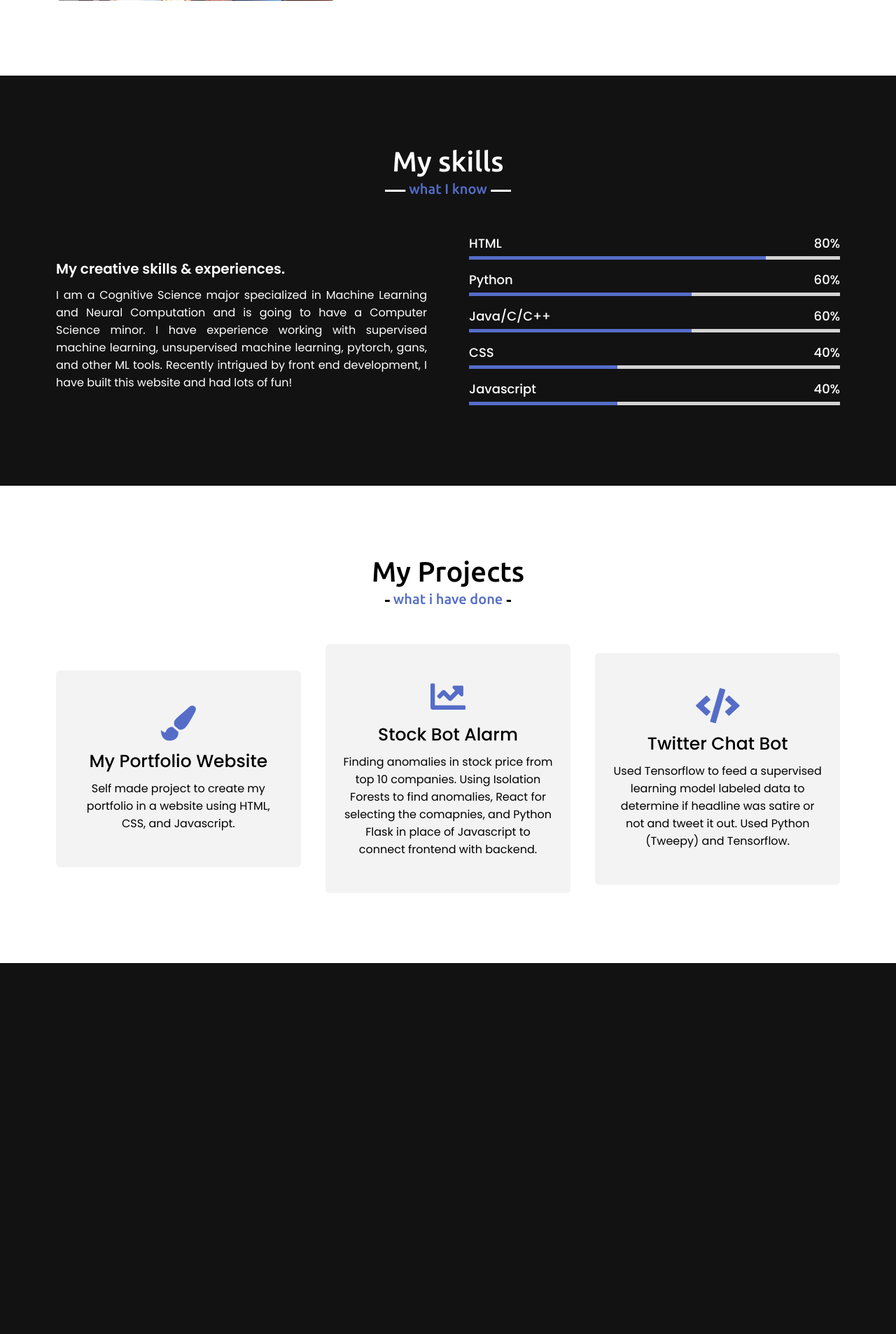
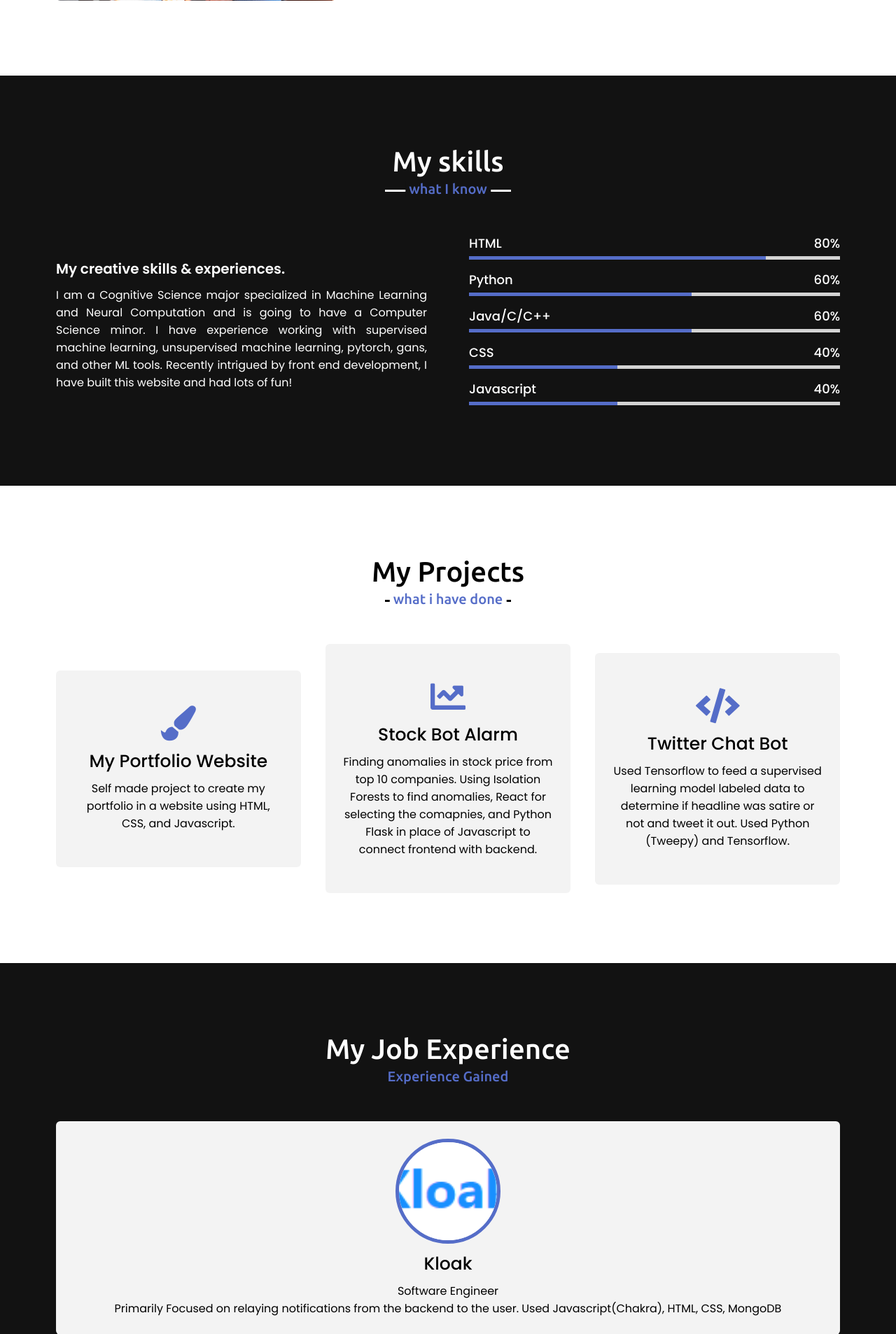
Before and after one commit to jasongeon123/website, a PHP site: page / in a window 1280 px wide. Shown: the part 1425-3331 px from the top of the page at 70% size. Before the commit the page ends 2801 px from the top, so only its background shows below. Run offline with PHP 8.4, Linux system fonts and the light colour scheme.

Commit message:
midexperience

```diff
--- a/index.html
+++ b/index.html
@@ -10,6 +10,7 @@
         <script src="https://code.jquery.com/jquery-3.5.1.min.js"></script>
         <script src="https://cdnjs.cloudflare.com/ajax/libs/typed.js/2.0.11/typed.min.js"></script>
         <link rel="stylesheet" href="https://cdnjs.cloudflare.com/ajax/libs/font-awesome/5.15.3/css/all.min.css"/>
+        <script src="https://cdnjs.cloudflare.com/ajax/libs/OwlCarousel2/2.3.4/owl.carousel.min.js"></script>
         <script src="script.js"></script>
     </head>
     <body>
@@ -22,6 +23,7 @@
                     <li><a href="#about" class="menuButton">About Me</a></li>
                     <li><a href = "#skills" class="menuButton">Skills</a></li>
                     <li><a href="#projects" class="menuButton">Projects</a></li>
+                    <li><a href="#experience" class="menuButton">Experience</a></li>
                     <li><a href="#contact" class="menuButton">Contact Me</a></li>
                 </ul>
             </div>
@@ -139,6 +141,44 @@
             </div>
         </section>
 
+        <section class="experience" id="experience">
+            <div class="maxWidth">
+                <h2 class="title">My Job Experience</h2>
+                <div class="carousel owl-carousel">
+                    <div class="card">
+                        <a href="https://www.gokloak.com/">
+                            <div class="box">
+                                <img src = "./Images/Screenshot 2021-11-11 022908.png" class="companylogo">
+                                <div class="text">Kloak</div>
+                                <div class="text2">Software Engineer</div>
+                                <p>Primarily Focused on relaying notifications from the backend to the user. Used Javascript(Chakra), HTML, CSS, MongoDB</p>
+                            </div>
+                        </a>
+                    </div>
+                    <div class="card">
+                        <a href="https://www.avation.com/">
+                            <div class="box">
+                                <img src = "./Images/logo-header.svg" class="companylogo">
+                                <div class="text">Avation Medical</div>
+                                <div class="text2">R&D Intern</div>
+                                <p>Lead the UI/UX Design of the web portal and Vivally Mobile app, managed products for reimbursement and reaching IEC 62304 and FDA guidlines, and worked with app testing and traceability matrix. Mainly used Figma, Microsoft Office, and built professional relationships. </p>
+                            </div>
+                        </a>
+                    </div>
+                    <div class="card">
+                        <div class="box">
+                            <a href="https://www.santa-clarita.com/">
+                                <img src = "./Images/s-l500.jpg" class="companylogo">
+                                <div class="text">Santa Clarita City Hall</div>
+                                <div class="text2">Civil Engineer Intern</div>
+                                <p>Collected traffic data at various points in the city and used that information to design public service roads to maximize efficiency of traffic flow in the busiest parts of the city. Mainly worked with AutoCAD</p>
+                            </a>
+                        </div>
+                    </div>
+                </div>
+            </div>
+        </section>
+
     </body>
 
 
--- a/script.js
+++ b/script.js
@@ -20,4 +20,6 @@ $(document).ready(function(){
         backSpeed: 75,
         loop: true
     });
+
+
 });
--- a/stylesheet.css
+++ b/stylesheet.css
@@ -313,3 +313,76 @@ section .title{
 a {
     color:black;
 }
+
+
+
+.experience .title::before{
+    background:white;
+}
+.experience .title::after{
+    content: "Experience Gained";
+    background:#121212;
+}
+.experience .carousel .card{
+    background: rgb(243, 243, 243);
+    border-radius: 6px;
+    padding: 25px 35px;
+    text-align: center;
+    overflow: hidden;
+    transition: all 0.3s ease;
+}
+.experience .carousel .card:hover{
+    background: #556DC8;
+}
+.experience .carousel .card .box{
+    display: flex;
+    flex-direction: column;
+    align-items: center;
+    justify-content: center;
+    transition: all 0.3s ease;
+}
+.experience .carousel .card:hover .box{
+    transform: scale(1.05);
+}
+.experience .carousel .card .text{
+    font-size: 25px;
+    font-weight: 500;
+    margin: 10px 0 7px 0;
+}
+.experience .carousel .card img{
+    height: 150px;
+    width: 150px;
+    object-fit: cover;
+    border-radius: 50%;
+    border: 5px solid #556DC8;
+    transition: all 0.3s ease;
+}
+.experience .carousel .card:hover img{
+    border-color: #fff;
+}
+.owl-dots{
+    text-align: center;
+    margin-top: 20px;
+}
+.owl-dot{
+    height: 13px;
+    width: 13px;
+    margin: 0 5px;
+    outline: none!important;
+    border-radius: 50%;
+    border: 2px solid #556DC8!important;
+    transition: all 0.3s ease;
+}
+.owl-dot.active{
+    width: 35px;
+    border-radius: 14px;
+}
+.owl-dot.active,
+.owl-dot:hover{
+    background: crimson!important;
+}
+.experience{
+    background:#121212;
+    color:#fff;
+    font-family: 'Poppins', sans-serif;
+}
```
Also changed, not shown: Images/Screenshot 2021-11-11 022908.png (added), Images/logo-header.svg (added), Images/s-l500.jpg (added).
